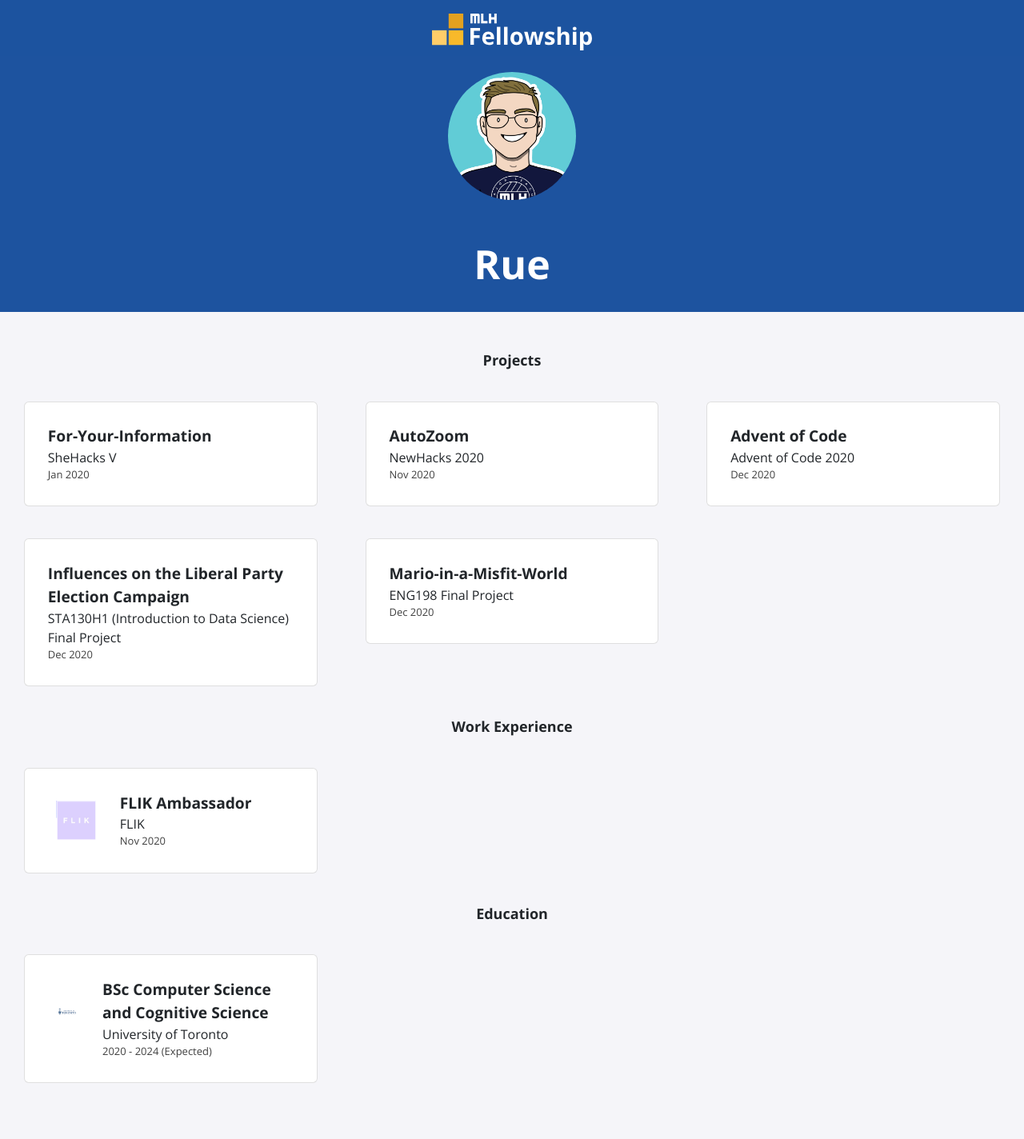
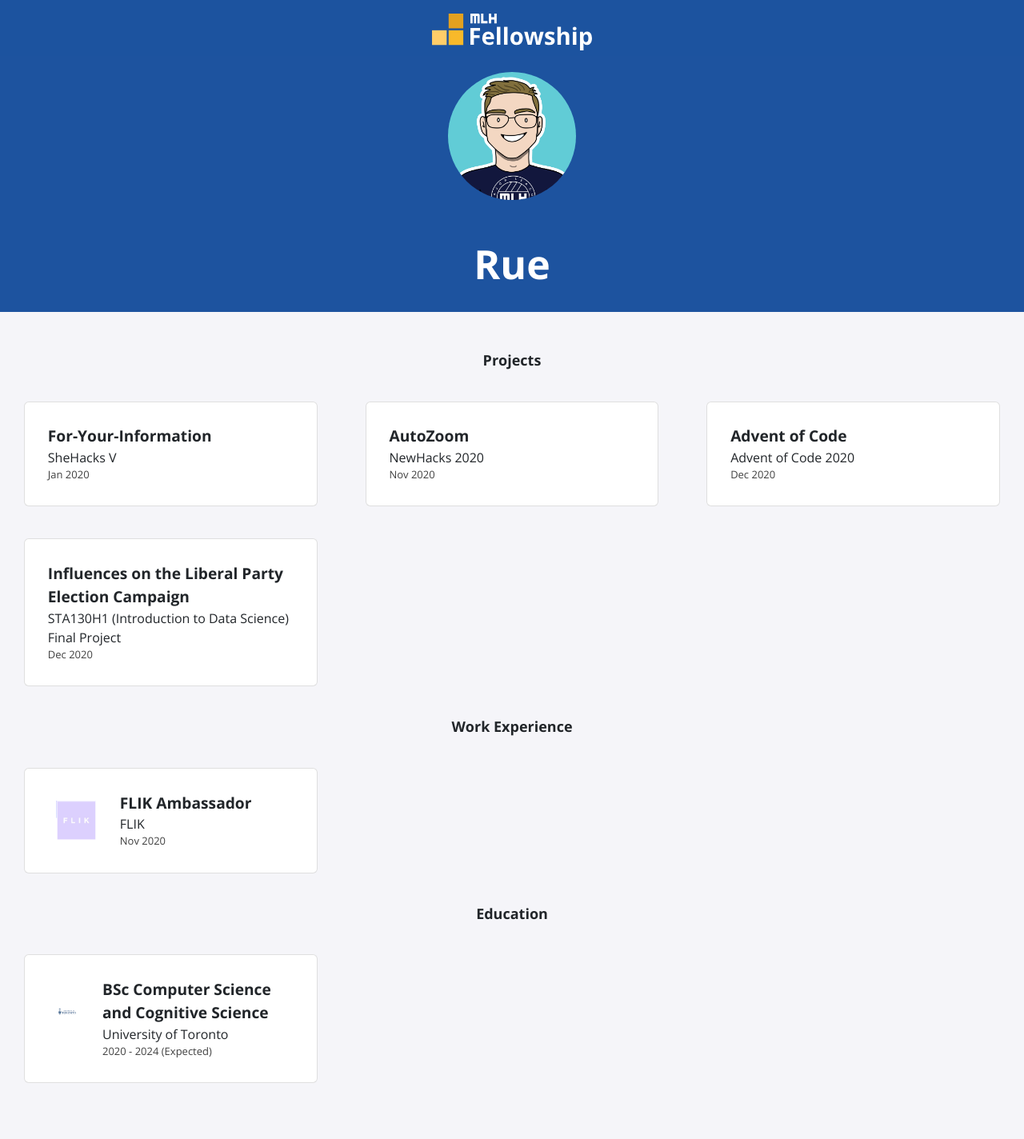
Before and after one commit to rue-glitch/rue-glitch.github.io, a Jekyll site: the page built from index.html, in a window 1280 px wide. Shown: the whole page at 80% size. Built offline with Jekyll 4.4.1, drawn with Linux system fonts in a browser that asks for light colours; nearby versions of some CDN libraries.

Commit message:
Update projects.yml

```diff
--- a/_data/projects.yml
+++ b/_data/projects.yml
@@ -13,7 +13,3 @@
 - title: Influences on the Liberal Party Election Campaign
   event: STA130H1 (Introduction to Data Science) Final Project
   date: Dec 2020
-
-- title: Mario-in-a-Misfit-World
-  event: ENG198 Final Project
-  date: Dec 2020
```
